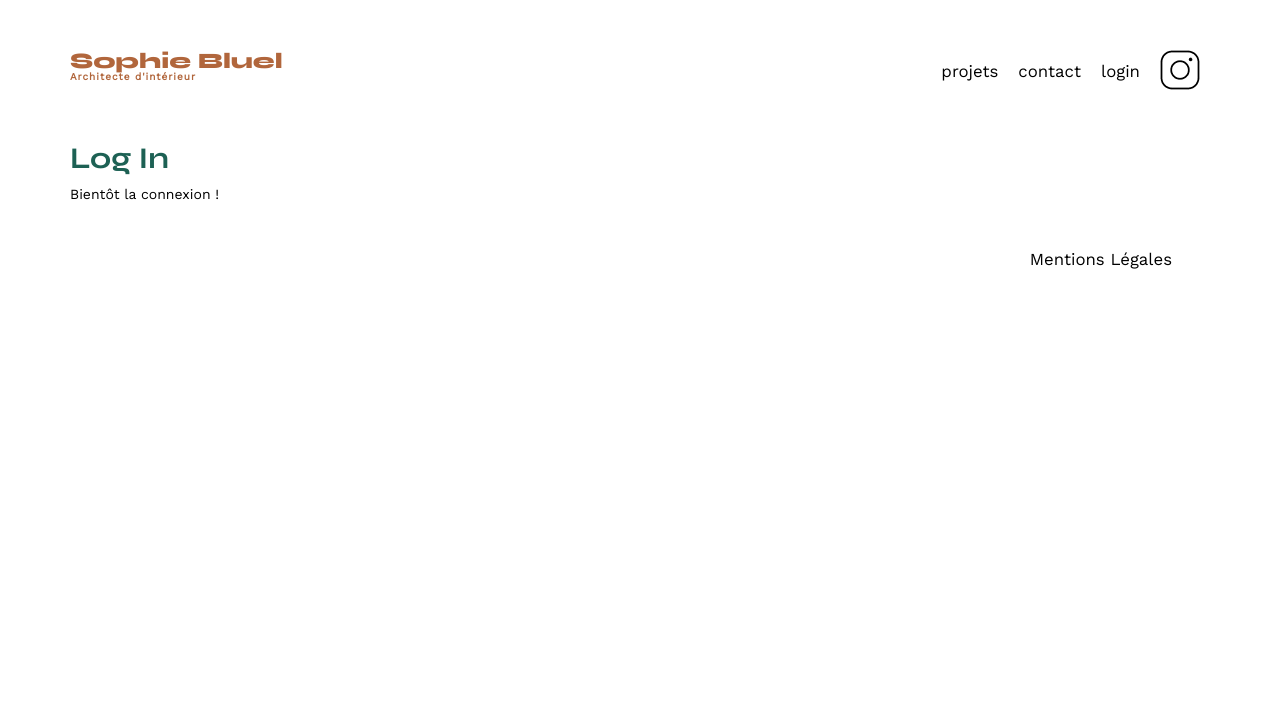
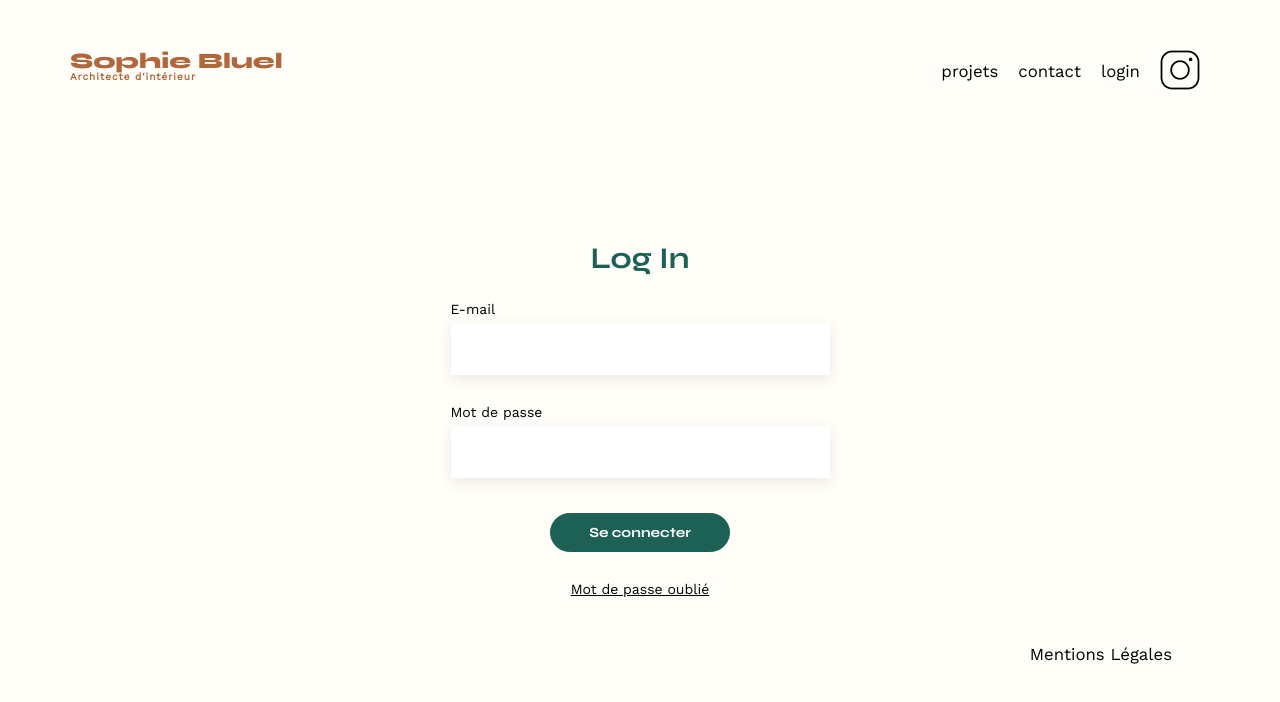
Before and after one commit to anaislcno/Project-Sophie-Bluel, a plain HTML site: page FrontEnd/login.html in a window 1280 px wide. Drawn offline with nearby package versions, Linux system fonts and the light colour scheme; no server answers.

Commit message:
add form in login page

```diff
--- a/FrontEnd/assets/style.css
+++ b/FrontEnd/assets/style.css
@@ -117,6 +117,12 @@ a {
 	color: black;
 }
 
+/* Personnals basics  */
+
+body {
+	background-color: #FFFEF8;
+}
+
 /* Introduction */
 
 #introduction {
@@ -162,7 +168,6 @@ a {
 	border: 1px solid #1D6154;
     border-radius: 60px;
     padding: 10px 30px;
-    /* display: inline-block; */
     margin: 20px 0px 40px 0px;
 }
 
@@ -201,9 +206,50 @@ figcaption {
 
 /* Form */
 
-#contact {
+#login, #form-center {
+	display: flex;
+	flex-direction: column;
+	align-items: center;
+}
+
+#login {
+	margin-top: 150px;
+}
+
+.cta {
+	font-family: 'Syne';
+	font-size: 14px;
+	background-color: #1D6154;
+	color: white;
+	border: 1px solid #1D6154;
+    border-radius: 60px;
+    padding: 10px 0px;
+	width: 180px;
+    margin: 5px 0px 30px 0px;
+}
+
+#forgot {
+	text-decoration: underline;
+}
+
+.form-column {
+    display: flex;
+    flex-direction: column;
+	gap: 7px;
+	margin: 15px 0px 30px 0px;
+}
+
+.input-shape {
+	height: 50px;
+	width: 375px;
+	border: none;
+	background-color: #FFFFFF;
+	box-shadow: 0px 4px 14px rgba(0, 0, 0, 0.09);
+}
+
+/* #contact {
 	width: 50%;
-margin: auto;
+	margin: auto;
 }
 
 #contact > * {
@@ -246,7 +292,7 @@ input[type="submit"]{
 	width: 180px;
 	text-align: center;
 	border-radius: 60px ;
-}
+} */
 
 /* Footer */
 
--- a/FrontEnd/login.html
+++ b/FrontEnd/login.html
@@ -28,11 +28,38 @@
       </nav>
     </header>
     <main>
-      <section id="">
-        <article>
-          <h2>Log In</h2>
-          <br />
-          <p>Bientôt la connexion !</p>
+      <section id="login">
+        <h2>Log In</h2>
+        <br />
+        <article id="form">
+          <form method="get" action="">
+            <div class="form-all">
+              <div class="form-column">
+                <label for="mail">E-mail</label>
+                <input
+                  class="input-shape"
+                  type="email"
+                  name="mail"
+                  id="mail"
+                  required
+                />
+              </div>
+              <div class="form-column">
+                <label for="pass">Mot de passe</label>
+                <input
+                  class="input-shape"
+                  type="password"
+                  name="password"
+                  id="pass"
+                  required
+                />
+              </div>
+              <div id="form-center">
+                <input type="submit" value="Se connecter" class="cta" />
+                <p id="forgot">Mot de passe oublié</p>
+              </div>
+            </div>
+          </form>
         </article>
       </section>
     </main>
```
